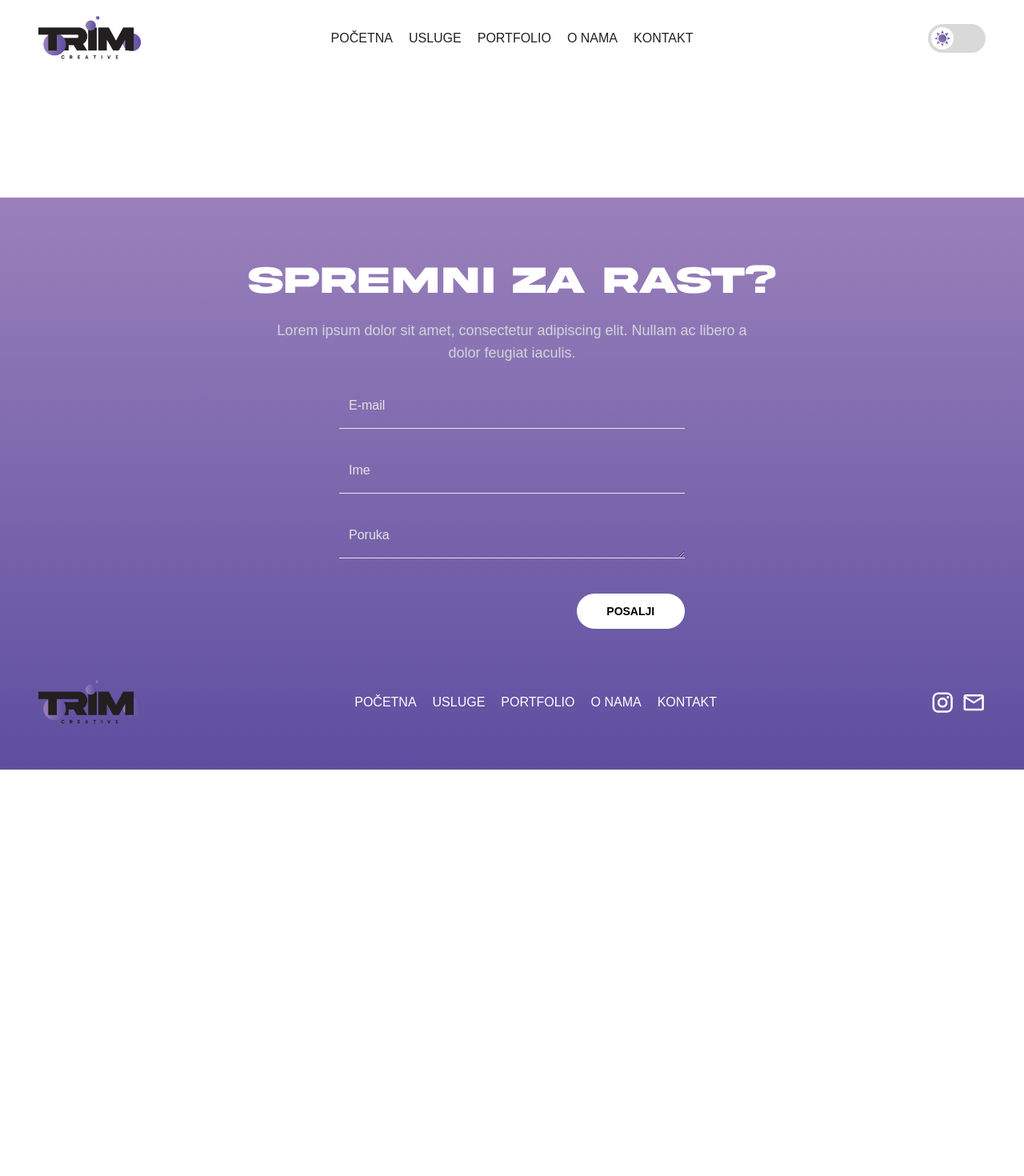
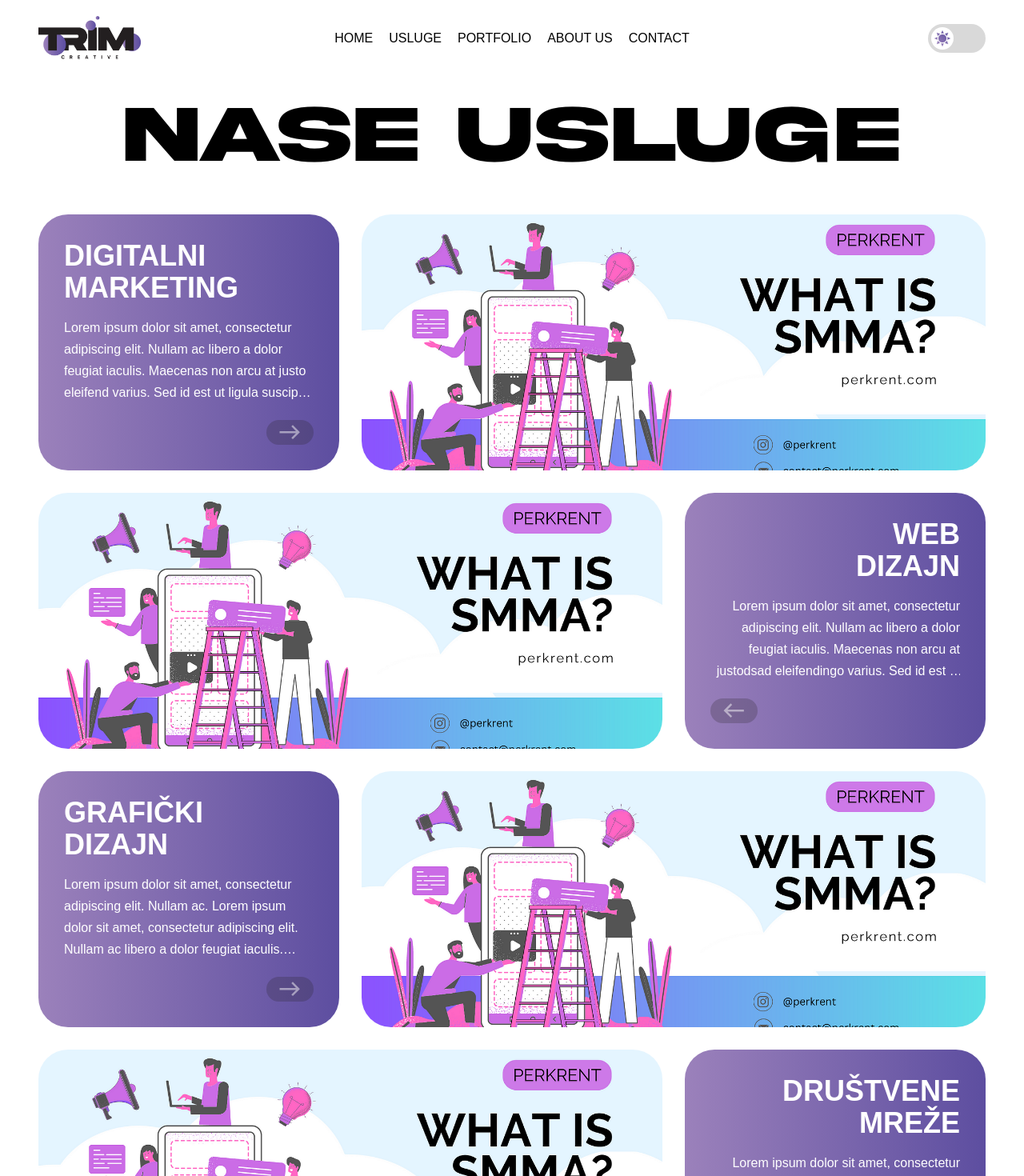
Before and after one commit to igorglisovic/trim-creative2, a Next.js app: page /usluge in a window 1280 px wide. Shown: the top 1470 px of the page at 80% size. Before the commit the page ends 962 px from the top, so only its background shows below. Built offline with nearby package versions, Linux system fonts and the light colour scheme; a web font is replaced by a local one.

Commit message:
Added new dark theme

```diff
--- a/components/Footer.jsx
+++ b/components/Footer.jsx
@@ -6,11 +6,22 @@ import { EmailOutlined, Instagram } from '@mui/icons-material'
 import Form from './Form'
 import RouteLink from './UI/RouteLink'
 import useLocalization from './hooks/useLocalization'
+import enContent from '@/data/content/en.json'
+import srContent from '@/data/content/sr.json'
 
 const Footer = ({ secondaryFont }) => {
   const {
-    content: { footer, header },
+    content: { footer, header, lang },
+    updateContent,
   } = useLocalization()
+
+  const handleLangChange = e => {
+    const lang = e.target.value
+
+    updateContent(lang === 'sr' ? srContent : enContent)
+    localStorage.setItem('lang', lang)
+  }
+  console.log(lang)
 
   return (
     <footer className="bg-footer-gradient pt-20 pb-14">
@@ -54,7 +65,11 @@ const Footer = ({ secondaryFont }) => {
               ))}
             </ul>
           </nav>
-          <div className="flex gap-2 items-center">
+          <div className={`flex gap-2 items-center ${secondaryFont.className}`}>
+            <select onChange={handleLangChange} name="" id="" value={lang}>
+              <option value="en">EN</option>
+              <option value="sr">SR</option>
+            </select>
             <Link aria-label="TrimCreative Instagram" href="/">
               <Instagram className="text-white" sx={{ fontSize: '1.9rem' }} />
             </Link>
--- a/components/Header.jsx
+++ b/components/Header.jsx
@@ -84,7 +84,9 @@ const Nav = ({ secondaryFont }) => {
           initial={fixedHeader ? 'open' : 'closed'}
           animate={fixedHeader ? 'open' : 'closed'}
           className={`relative min-h-[95px] whitespace-nowrap ${
-            fixedHeader ? ' bg-[#ffffffb5]' : ''
+            fixedHeader
+              ? 'bg-[#ffffffb5] dark:bg-[#231F20B2] dark:border-2 dark:border-[#373737]'
+              : ''
           }`}
         >
           <m.div
@@ -115,7 +117,8 @@ const Nav = ({ secondaryFont }) => {
                 priority={true}
                 alt="TrimCreative logo"
                 className="max-w-full"
-                src={theme === 'dark' && !fixedHeader ? LogoLight : LogoDark}
+                // src={theme === 'dark' && !fixedHeader ? LogoLight : LogoDark}
+                src={theme === 'dark' ? LogoLight : LogoDark}
               />
             </RouteLink>
           </m.div>
@@ -125,8 +128,10 @@ const Nav = ({ secondaryFont }) => {
               {header.navItems?.map(navItem => (
                 <li
                   key={navItem.title}
-                  className={`uppercase text-light-black ${
-                    fixedHeader ? 'text-light-black' : 'dark:text-dark'
+                  className={`uppercase ${
+                    fixedHeader
+                      ? 'text-light-black dark:text-dark'
+                      : 'dark:text-dark'
                   }`}
                 >
                   <RouteLink
--- a/components/HomeSections/CardsSection.jsx
+++ b/components/HomeSections/CardsSection.jsx
@@ -24,8 +24,8 @@ const CardsSection = ({ secondaryFont, content }) => {
   }
 
   return (
-    <section className="bg-dark-gray py-20">
-      <Container>
+    <section className="bg-dark-gray py-20 relative">
+      <Container className="absolute">
         <div className="relative">
           <Circle size={160} rotate={99} position={[0, 0, -300, -20]} z={100} />
           <Circle size={50} rotate={99} position={[0, 0, -260, 210]} z={-1} />
--- a/components/HomeSections/HeroSection.jsx
+++ b/components/HomeSections/HeroSection.jsx
@@ -18,6 +18,7 @@ const HeroSection = ({ secondaryFont, content }) => {
               position={[-60, -130, 0, 0]}
               z={20}
             />
+
             <H1>
               Odsecite vasu <br /> konkurenciju
             </H1>
@@ -25,6 +26,18 @@ const HeroSection = ({ secondaryFont, content }) => {
           <div
             className={`${secondaryFont?.className} flex flex-col md:flex-row md:text-left text-center lg:gap-10 gap-8 mt-14 relative`}
           >
+            <Circle
+              size={824}
+              position={[-150, 0, 0, -635]}
+              z={0}
+              className="bg-[#302839] blur-[200px] opacity-60"
+            />
+            <Circle
+              size={824}
+              position={[700, 0, 0, 1253]}
+              z={0}
+              className="bg-[#302839] blur-[100px] opacity-40"
+            />
             <Circle
               size={130}
               rotate={99}
--- a/components/HomeSections/PortfolioSection.jsx
+++ b/components/HomeSections/PortfolioSection.jsx
@@ -9,6 +9,12 @@ const PortfolioSection = ({ content }) => {
     <section className="py-20">
       <Container>
         <div className="relative">
+          <Circle
+            size={824}
+            position={[200, 0, 0, -676]}
+            z={0}
+            className="bg-[#302839] blur-[200px] opacity-60"
+          />
           <Circle size={300} rotate={99} position={[0, -230, '-5%', 0]} z={0} />
           <Circle size={100} rotate={99} position={[0, 0, -230, 287]} z={1} />
           <Circle size={80} rotate={99} position={[242, 287, 0, 0]} z={1} />
--- a/components/UI/Circle.jsx
+++ b/components/UI/Circle.jsx
@@ -12,7 +12,7 @@ const checkAndMakePositionStr = position => {
   return position.toString().includes('%') ? `${position}` : `${position}px`
 }
 
-const Circle = ({ size, rotate, position, z: zIndex }) => {
+const Circle = ({ size, rotate, position, z: zIndex, className }) => {
   const [hookedYPostion, setHookedYPosition] = useState(0)
 
   const { scrollYProgress } = useScroll()
@@ -48,7 +48,7 @@ const Circle = ({ size, rotate, position, z: zIndex }) => {
         width,
         height,
       }}
-      className={`absolute bg-circle-gradient rounded-full `}
+      className={`absolute bg-circle-gradient rounded-full ${className}`}
     />
   )
 }
--- a/components/hooks/useLocalization.js
+++ b/components/hooks/useLocalization.js
@@ -5,17 +5,37 @@ import { useEffect, useState } from 'react'
 const useLocalization = () => {
   const [content, setContent] = useState(srContent)
 
-  const { languages } = typeof window !== 'undefined' ? navigator : false
+  const { languages: localeLangs } =
+    typeof window !== 'undefined' ? navigator : false
+
+  const updateContent = value => {
+    setContent(value)
+  }
 
   useEffect(() => {
-    if (languages && languages.includes('sr')) {
-      setContent(srContent)
+    const userLang = localStorage.getItem('lang')
+
+    if (!userLang) {
+      if (localeLangs && localeLangs.includes('sr')) {
+        setContent(srContent)
+        document.documentElement.setAttribute('lang', 'sr')
+      } else {
+        setContent(enContent)
+        document.documentElement.setAttribute('lang', 'en')
+      }
     } else {
-      setContent(enContent)
+      const content = userLang === 'sr' ? srContent : enContent
+
+      setContent(content)
+      document.documentElement.setAttribute('lang', userLang)
     }
   }, [])
 
-  return { content, setContent }
+  useEffect(() => {
+    console.log(content)
+  }, [content])
+
+  return { content, updateContent }
 }
 
 export default useLocalization
--- a/data/content/en.json
+++ b/data/content/en.json
@@ -3,7 +3,7 @@
   "header": {
     "navItems": [
       {
-        "title": "Početna",
+        "title": "Home",
         "path": "/"
       },
       {
@@ -15,11 +15,11 @@
         "path": "/portfolio"
       },
       {
-        "title": "O nama",
+        "title": "About us",
         "path": "/onama"
       },
       {
-        "title": "Kontakt",
+        "title": "Contact",
         "path": "/test"
       }
     ]
@@ -66,7 +66,36 @@
     },
     "portfolio": { "h2": "Portfolio" }
   },
-  "usluge": "",
+  "usluge": {
+    "h1": "NASE USLUGE",
+    "cardsItems": [
+      {
+        "title": "Digitalni marketing",
+        "description": "Lorem ipsum dolor sit amet, consectetur adipiscing elit. Nullam ac libero a dolor feugiat iaculis. Maecenas non arcu at justo eleifend varius. Sed id est ut ligula suscipit finibus. In euismod risus vitae nisl tincidunt, sit amet facilisis libero tristique. Cras vitae tellus at ex luctus fringilla nec id dui.Cras vitae tellus at ex luctus fringilla nec id dui.Cras vitae tellus at ex luctus fringilla nec id dui.Cras vitae tellus at ex luctus fringilla nec id dui.",
+        "active": false,
+        "type": 1
+      },
+      {
+        "title": "Web dizajn",
+        "description": "Lorem ipsum dolor sit amet, consectetur adipiscing elit. Nullam ac libero a dolor feugiat iaculis. Maecenas non arcu at justodsad eleifendingo varius. Sed id est ut ligula suscipit finibus. In euismod risus vitae nisl tincidunt, sit amet facilisis libero tristique. Cras vitae tellus at ex luctus fringilla nec id dui. Cras vitae tellus at ex luctus fringilla nec id dui.",
+        "active": false,
+        "type": 0
+      },
+      {
+        "title": "Grafički dizajn",
+        "description": "Lorem ipsum dolor sit amet, consectetur adipiscing elit. Nullam ac. Lorem ipsum dolor sit amet, consectetur adipiscing elit. Nullam ac libero a dolor feugiat iaculis. Maecenas non arcu at justo eleifend varius. Sed id est ut ligula suscipit finibus. In euismod risus vitae nisl tincidunt, sit amet facilisis libero tristique. Cras vitae tellus at ex luctus fringilla nec id dui. Cras vitae tellus at ex luctus fringilla nec id dui.",
+        "active": false,
+        "type": 1
+      },
+      {
+        "title": "Društvene mreže",
+        "description": "Lorem ipsum dolor sit amet, consectetur adipiscing elit. Nullam ac libero a dolor feugiat iaculis. Maecenas non arcu at justofdsf. Loremingo ipsum dolor sit amet, consectetur adipiscing elit. Nullam ac libero a dolor feugiat iaculis. Maecenas non arcu at justo eleifend varius. Sed id est ut ligula suscipit finibus. In euismod risus vitae nisl tincidunt, sit amet facilisis libero tristique. Cras vitae tellus at ex luctus fringilla nec id dui. Cras vitae tellus at ex luctus fringilla nec id dui.",
+        "active": false,
+        "type": 0
+      }
+    ],
+    "button": "Saznaj više"
+  },
   "portfolio": "",
   "onama": "",
   "kontakt": ""
--- a/data/content/sr.json
+++ b/data/content/sr.json
@@ -35,7 +35,7 @@
       "button": "Saznaj više"
     },
     "cards": {
-      "h2": "Maximizing Your Online Impact",
+      "h2": "Maksimiziranje vaseg onlajn uticaja",
       "cardsItems": [
         {
           "title": "Digitalni marketing",
--- a/pages/index.jsx
+++ b/pages/index.jsx
@@ -12,6 +12,8 @@ const page = ({ mainFont, secondaryFont }) => {
     },
   } = useLocalization()
 
+  console.log(hero)
+
   return (
     <Main mainFont={mainFont} path="/">
       <HeroSection secondaryFont={secondaryFont} content={hero} />
```
